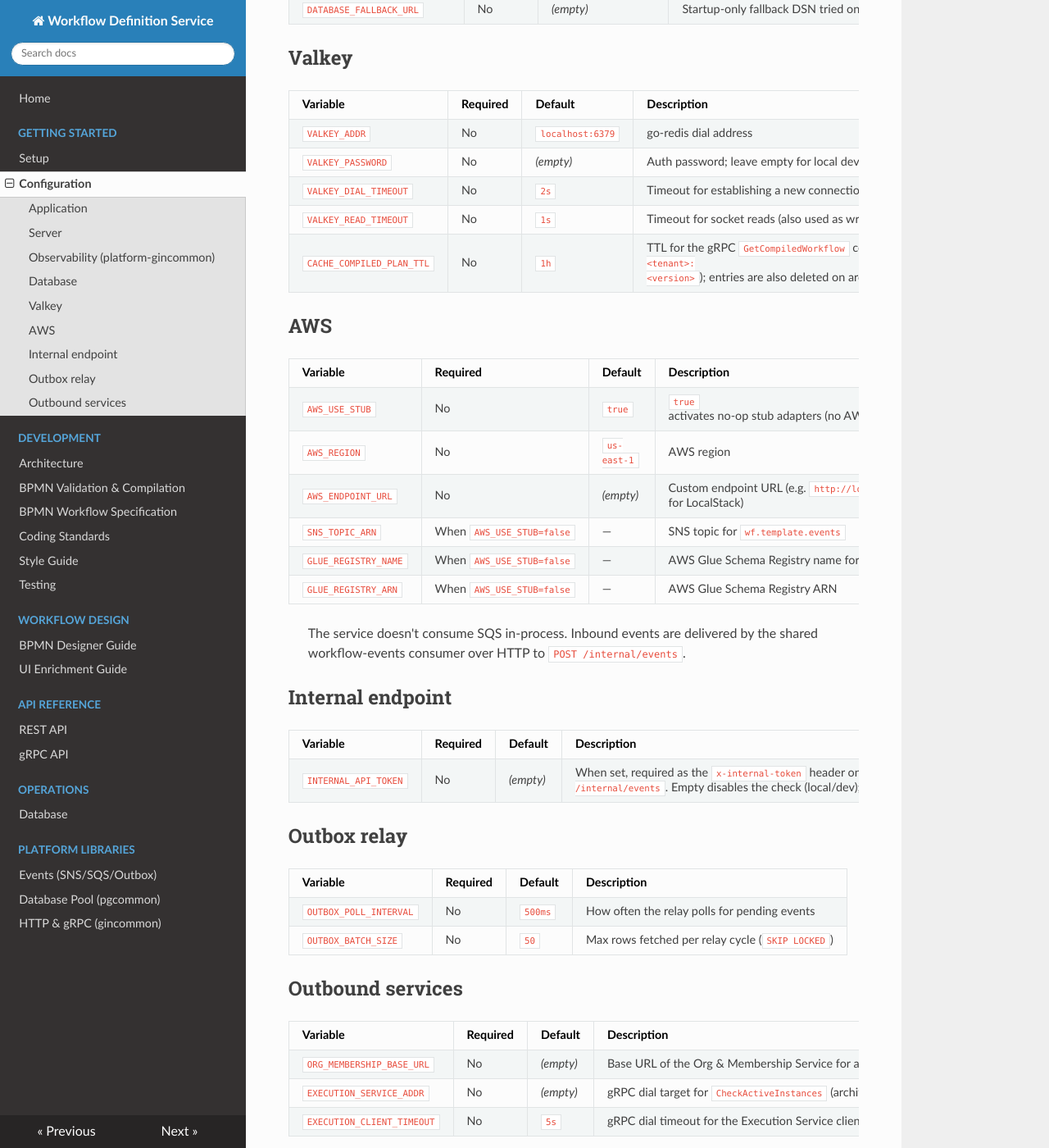
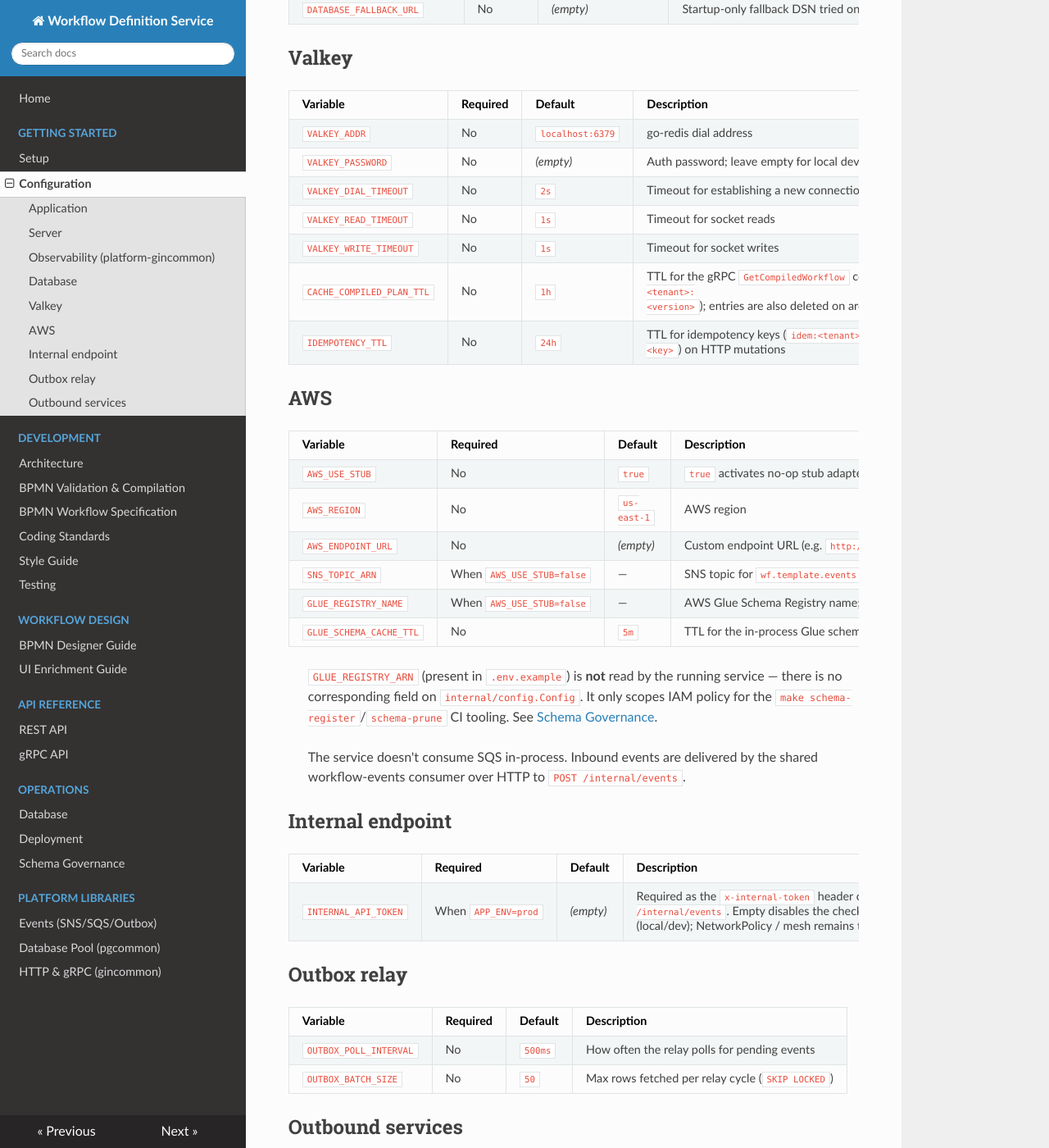
Before and after one commit to BCBP-SOLUTIONS-FZC-LLC/workflow-definition-service, an MkDocs documentation site: the page built from docs/configuration.md, in a window 1280 px wide and 1400 px high, scrolled down 1325 px. Shown: the whole window at 82% size. Built offline with MkDocs 1.6.1, drawn with Linux system fonts in a browser that asks for light colours; nearby versions of some CDN libraries; some of the changed text lies outside the part shown.

Commit message:
docs: add deployment and schemagov docs, update readme with make commands

```diff
--- a/docs/configuration.md
+++ b/docs/configuration.md
@@ -46,8 +46,10 @@ Copy `.env.example` to `.env` for local development.
 | `VALKEY_ADDR` | No | `localhost:6379` | go-redis dial address |
 | `VALKEY_PASSWORD` | No | *(empty)* | Auth password; leave empty for local dev |
 | `VALKEY_DIAL_TIMEOUT` | No | `2s` | Timeout for establishing a new connection to Valkey |
-| `VALKEY_READ_TIMEOUT` | No | `1s` | Timeout for socket reads (also used as write timeout) |
+| `VALKEY_READ_TIMEOUT` | No | `1s` | Timeout for socket reads |
+| `VALKEY_WRITE_TIMEOUT` | No | `1s` | Timeout for socket writes |
 | `CACHE_COMPILED_PLAN_TTL` | No | `1h` | TTL for the gRPC `GetCompiledWorkflow` compiled-plan cache (`wf:plan:<tenant>:<version>`); entries are also deleted on archive / membership invalidation |
+| `IDEMPOTENCY_TTL` | No | `24h` | TTL for idempotency keys (`idem:<tenant>:<route>:<key>`) on HTTP mutations |
 
 ## AWS
 
@@ -57,16 +59,18 @@ Copy `.env.example` to `.env` for local development.
 | `AWS_REGION` | No | `us-east-1` | AWS region |
 | `AWS_ENDPOINT_URL` | No | *(empty)* | Custom endpoint URL (e.g. `http://localhost:4566` for LocalStack) |
 | `SNS_TOPIC_ARN` | When `AWS_USE_STUB=false` | — | SNS topic for `wf.template.events` |
-| `GLUE_REGISTRY_NAME` | When `AWS_USE_STUB=false` | — | AWS Glue Schema Registry name for event schema validation |
-| `GLUE_REGISTRY_ARN` | When `AWS_USE_STUB=false` | — | AWS Glue Schema Registry ARN |
+| `GLUE_REGISTRY_NAME` | When `AWS_USE_STUB=false` | — | AWS Glue Schema Registry name; resolved at runtime by the Glue codec when encoding/decoding events |
+| `GLUE_SCHEMA_CACHE_TTL` | No | `5m` | TTL for the in-process Glue schema cache |
 
+> `GLUE_REGISTRY_ARN` (present in `.env.example`) is **not** read by the running service — there is no corresponding field on `internal/config.Config`. It only scopes IAM policy for the `make schema-register`/`schema-prune` CI tooling. See [Schema Governance](schemagov.md).
+>
 > The service doesn't consume SQS in-process. Inbound events are delivered by the shared workflow-events consumer over HTTP to `POST /internal/events`.
 
 ## Internal endpoint
 
 | Variable | Required | Default | Description |
 | --- | --- | --- | --- |
-| `INTERNAL_API_TOKEN` | No | *(empty)* | When set, required as the `x-internal-token` header on `POST /internal/events`. Empty disables the check (local/dev); NetworkPolicy / mesh remains the primary control. |
+| `INTERNAL_API_TOKEN` | When `APP_ENV=prod` | *(empty)* | Required as the `x-internal-token` header on `POST /internal/events`. Empty disables the check outside `prod` (local/dev); NetworkPolicy / mesh remains the primary control either way. |
 
 ## Outbox relay
 
@@ -79,6 +83,7 @@ Copy `.env.example` to `.env` for local development.
 
 | Variable | Required | Default | Description |
 | --- | --- | --- | --- |
-| `ORG_MEMBERSHIP_BASE_URL` | No | *(empty)* | Base URL of the Org & Membership Service for assignee eligibility checks |
-| `EXECUTION_SERVICE_ADDR` | No | *(empty)* | gRPC dial target for `CheckActiveInstances` (archive precondition guard) |
+| `ORG_MEMBERSHIP_BASE_URL` | When `APP_ENV != dev` | *(empty)* | Base URL of the Org & Membership Service for assignee eligibility checks |
+| `MEMBERSHIP_CLIENT_TIMEOUT` | No | `10s` | HTTP client timeout for the Org & Membership Service |
+| `EXECUTION_SERVICE_ADDR` | When `APP_ENV != dev` | *(empty)* | gRPC dial target for `CheckActiveInstances` (archive precondition guard) |
 | `EXECUTION_CLIENT_TIMEOUT` | No | `5s` | gRPC dial timeout for the Execution Service client |
--- a/mkdocs.yml
+++ b/mkdocs.yml
@@ -44,6 +44,8 @@ nav:
     - gRPC API: grpc.md
   - Operations:
     - Database: database.md
+    - Deployment: deployment.md
+    - Schema Governance: schemagov.md
   - Platform Libraries:
     - Events (SNS/SQS/Outbox): platform-events.md
     - Database Pool (pgcommon): platform-pgcommon.md
```
Also changed, not shown: CHANGELOG.md (+3 -0 lines), README.md (+31 -6 lines), docs/deployment.md (added, +110 -0 lines), docs/schemagov.md (added, +62 -0 lines).
